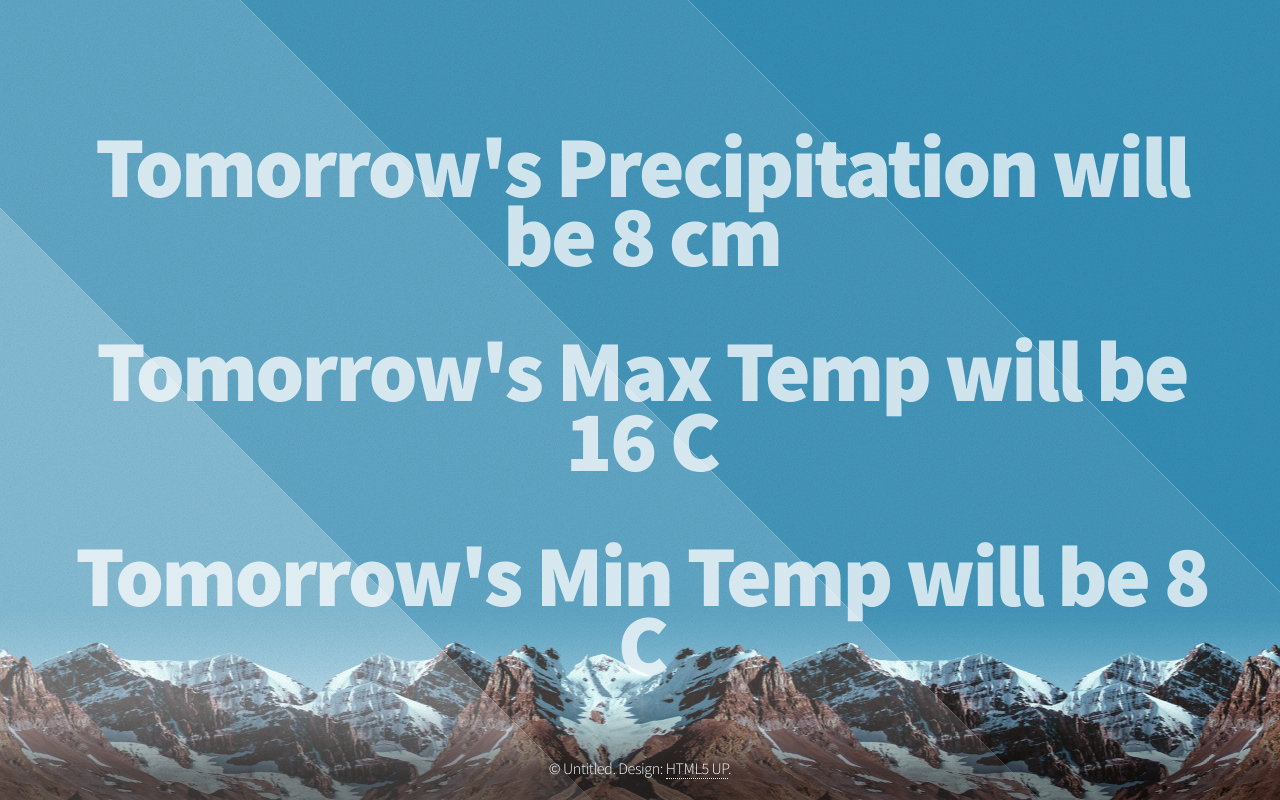
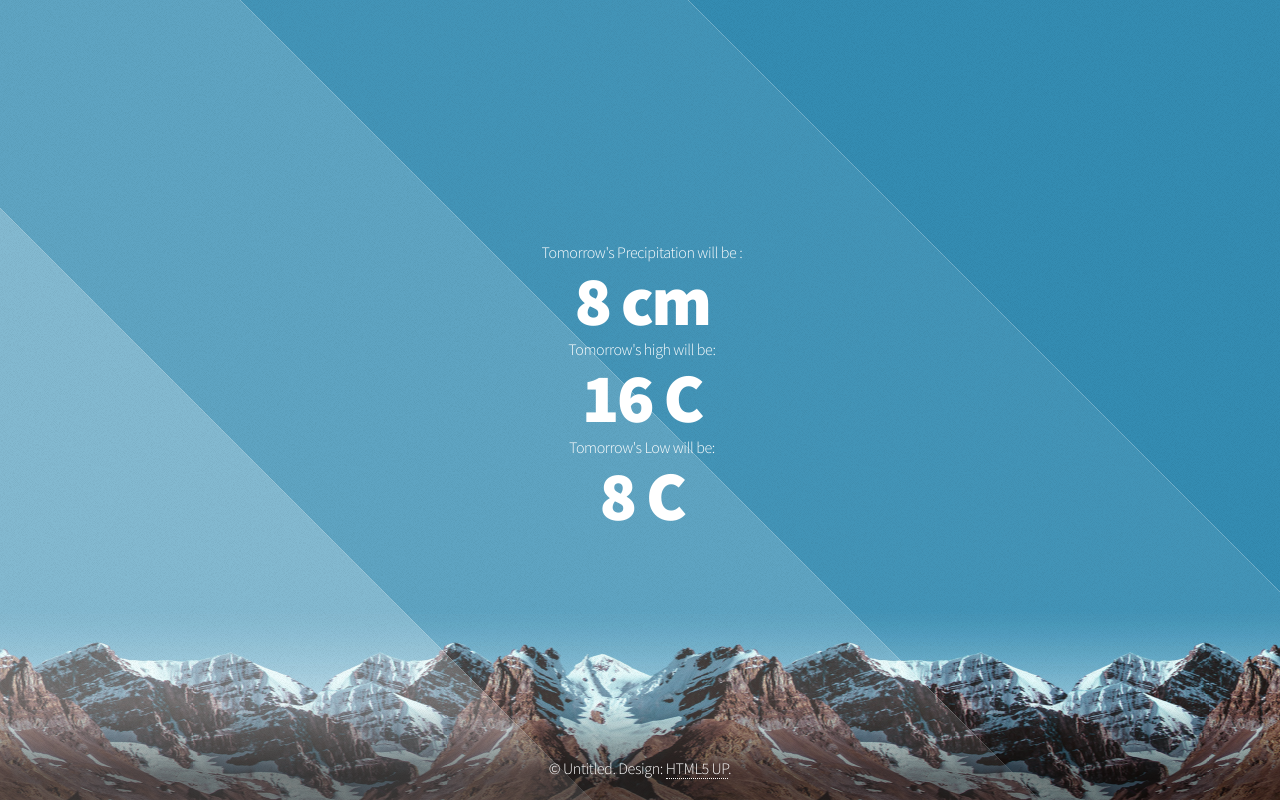
Before and after one commit to thewassermann/CS51FinalProjectWeather, a plain HTML site: page tempBrowseLocal.html in a window 1280 px wide. Drawn offline with Linux system fonts and the light colour scheme.

Commit message:
YES! JUST RUN MAIN AND IT'S GLORIOUS

```diff
--- a/tempBrowseLocal.html
+++ b/tempBrowseLocal.html
@@ -30,15 +30,9 @@
 
 				<!-- Header -->
 					<header id="header">
-						<h1>
-						<p>
-Tomorrow's Precipitation will be 8 cm
-</p><p>
-Tomorrow's Max Temp will be 16 C
-</p><p>
-Tomorrow's Min Temp will be 8 C
-</p>
-						</h1>
+						<h2>Tomorrow's Precipitation will be :</h2>
+						<h1>8 cm</h1><h2>Tomorrow's high will be:</h2>
+						<h1>16 C</h1><h2>Tomorrow's Low will be:</h2><h1>8 C</h1>
 
 					</header>
 
```
Also changed, not shown: 2 other files.
